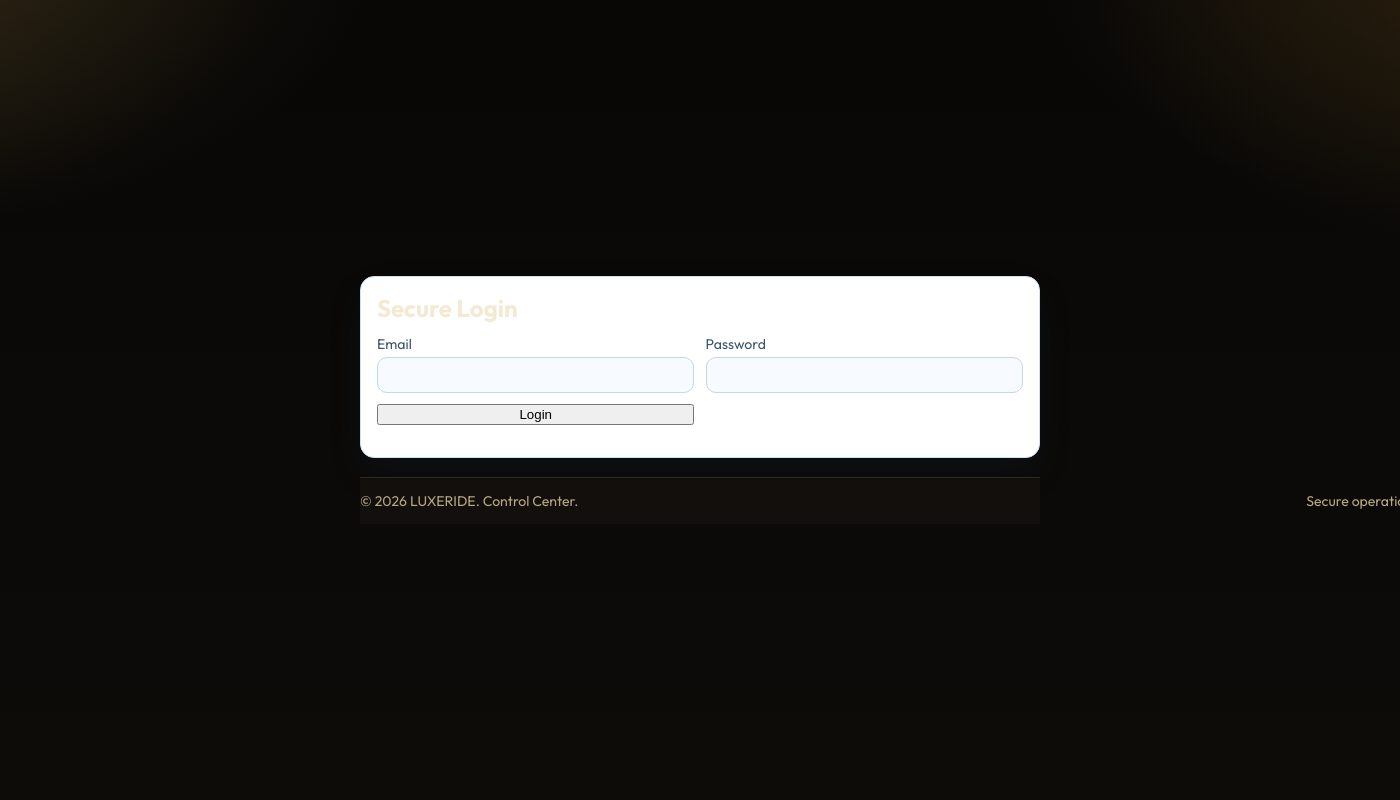
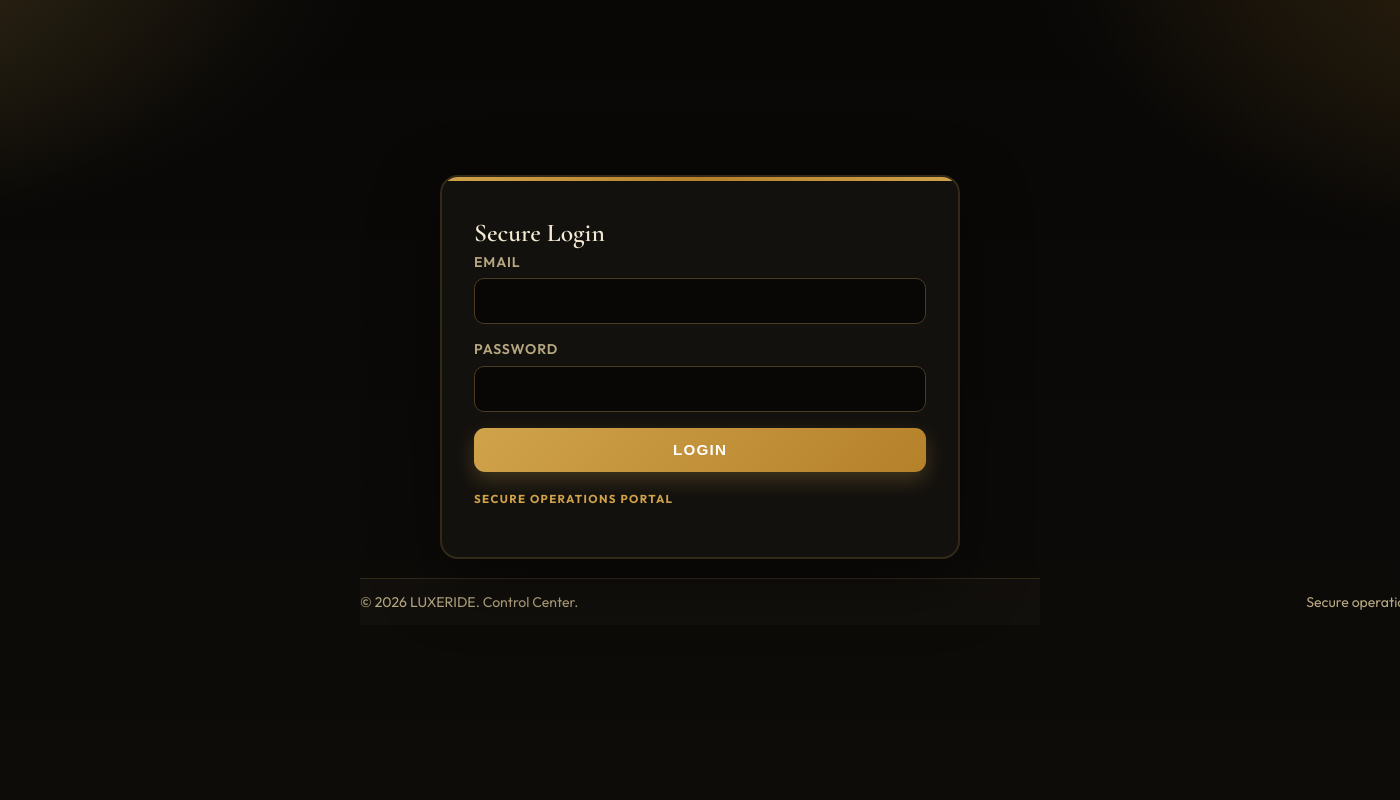
Before and after one commit to iStoreBox-Dev/chauffeur-trip-booking, a web app: file client/admin/index.html in a window 1400 px wide; the page is wider, and only the part inside the window is pictured. Run offline with its HTML, style and script files only (its server is not run), Linux system fonts and the light colour scheme.

Commit message:
feat: revamp login card and form styles for improved user experience

```diff
--- a/client/css/admin.css
+++ b/client/css/admin.css
@@ -71,40 +71,155 @@
 
 .login-card,
 .note-card {
-  border: 1px solid #cfe0f2;
-  background: #ffffff;
-  border-radius: 14px;
-  padding: 1rem;
-  width: min(680px, 100%);
-  box-shadow: 0 16px 35px rgba(18, 62, 116, 0.11);
+  border: 2px solid var(--line);
+  background: var(--surface);
+  border-radius: 18px;
+  padding: 2rem;
+  width: min(520px, 94vw);
+  box-shadow: var(--shadow);
+  position: relative;
+  overflow: hidden;
 }
 
-.login-card h2 { margin: 0 0 0.7rem; }
+.login-card::before {
+  content: '';
+  position: absolute;
+  top: 0;
+  left: 0;
+  right: 0;
+  height: 4px;
+  background: linear-gradient(90deg, var(--accent), var(--accent-2), var(--accent));
+}
+
+.login-card h2 {
+  margin: 0.5rem 0 0.3rem;
+  font-family: 'Cormorant Garamond', serif;
+  font-size: 1.6rem;
+  color: var(--text);
+  font-weight: 600;
+}
+
+.login-card::after {
+  content: 'SECURE OPERATIONS PORTAL';
+  display: block;
+  font-size: 0.72rem;
+  letter-spacing: 0.12em;
+  color: var(--accent);
+  font-weight: 700;
+  margin-bottom: 1.2rem;
+}
 
 .form-grid {
   display: grid;
-  grid-template-columns: 1fr 1fr;
-  gap: 0.7rem;
+  grid-template-columns: 1fr;
+  gap: 1rem;
+  margin-bottom: 1.2rem;
 }
 
 .form-grid label,
 .form-panel label {
   display: grid;
-  gap: 0.25rem;
-  color: #3c5571;
+  gap: 0.45rem;
+  color: var(--muted);
   font-size: 0.88rem;
+  font-weight: 600;
+  text-transform: uppercase;
+  letter-spacing: 0.06em;
 }
 
 .form-grid label input,
 .form-panel label input,
 .form-panel label select,
 .form-panel label textarea {
-  background: #f7fbff;
-  border: 1px solid #c3d6ea;
-  color: #18324e;
+  background: var(--bg);
+  border: 1px solid var(--line-strong);
+  color: var(--text);
   border-radius: 10px;
-  padding: 0.58rem 0.66rem;
+  padding: 0.75rem 0.85rem;
   font-family: inherit;
+  font-size: 1rem;
+  transition: all 0.2s ease;
+}
+
+.form-grid label input:focus,
+.form-panel label input:focus,
+.form-panel label select:focus,
+.form-panel label textarea:focus {
+  outline: none;
+  border-color: var(--accent);
+  box-shadow: 0 0 0 3px rgba(var(--accent-rgb), 0.12);
+  background: var(--surface-soft);
+}
+
+.form-grid button[type="submit"],
+.form-grid button[type="button"] {
+  background: linear-gradient(135deg, var(--accent) 0%, var(--accent-2) 100%);
+  color: #ffffff;
+  border: none;
+  border-radius: 11px;
+  padding: 0.85rem 1.2rem;
+  font-weight: 700;
+  font-size: 0.95rem;
+  text-transform: uppercase;
+  letter-spacing: 0.08em;
+  cursor: pointer;
+  transition: all 0.3s cubic-bezier(0.4, 0, 0.2, 1);
+  box-shadow: 0 8px 20px rgba(var(--accent-rgb), 0.25);
+  position: relative;
+  overflow: hidden;
+}
+
+.form-grid button[type="submit"]::before {
+  content: '';
+  position: absolute;
+  top: 50%;
+  left: 50%;
+  width: 0;
+  height: 0;
+  border-radius: 50%;
+  background: rgba(255, 255, 255, 0.3);
+  transform: translate(-50%, -50%);
+  transition: width 0.6s, height 0.6s;
+}
+
+.form-grid button[type="submit"]:hover::before {
+  width: 300px;
+  height: 300px;
+}
+
+.form-grid button[type="submit"]:hover {
+  transform: translateY(-2px);
+  box-shadow: 0 12px 30px rgba(var(--accent-rgb), 0.35);
+}
+
+.form-grid button[type="submit"]:active {
+  transform: translateY(0);
+  box-shadow: 0 4px 12px rgba(var(--accent-rgb), 0.2);
+}
+
+#login-message {
+  margin-top: 1rem;
+  padding: 0.8rem 1rem;
+  border-radius: 10px;
+  font-size: 0.9rem;
+  font-weight: 500;
+  min-height: 1.2rem;
+  text-align: center;
+  display: none;
+}
+
+#login-message.error {
+  display: block;
+  background: rgba(222, 106, 96, 0.12);
+  border: 1px solid rgba(var(--err), 0.3);
+  color: var(--err);
+}
+
+#login-message.success {
+  display: block;
+  background: rgba(45, 139, 102, 0.12);
+  border: 1px solid rgba(var(--ok), 0.3);
+  color: var(--ok);
 }
 
 .topbar {
```
